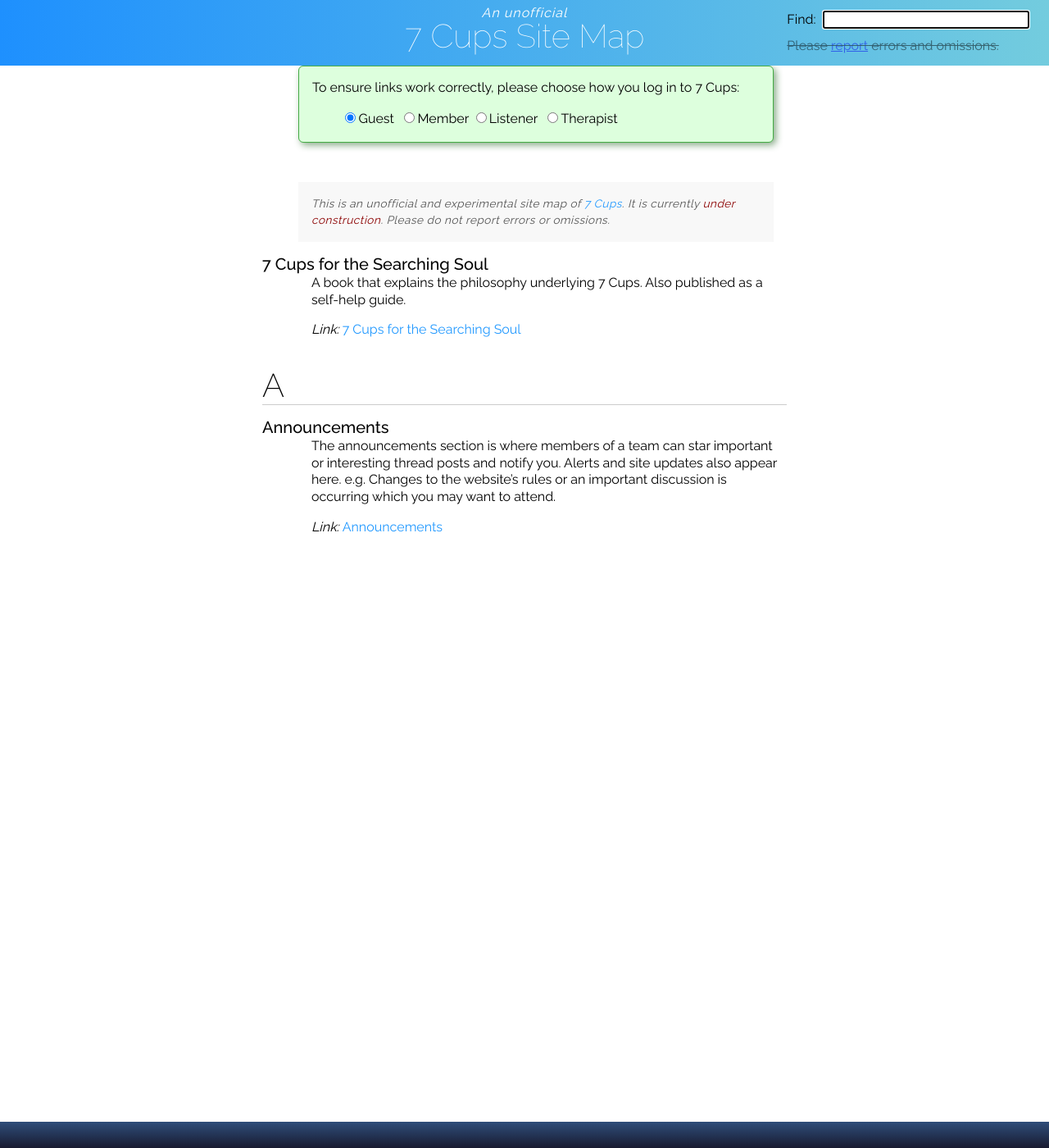
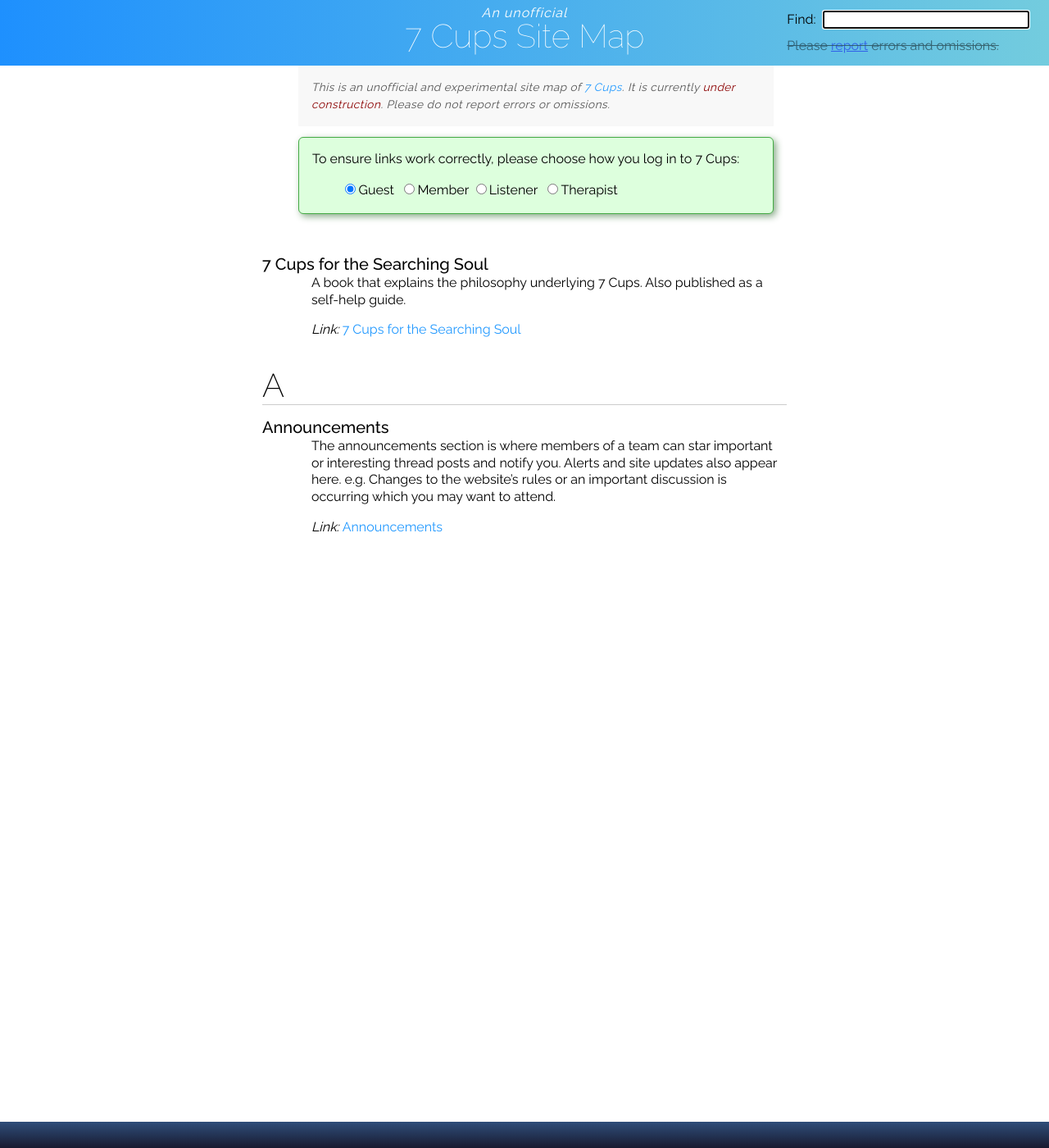
Before and after one commit to RarelyCharlie/rarelycharlie.github.io, a Jekyll site: the page built from sitemap.md, in a window 1280 px wide and 1400 px high. Shown: the whole window at 82% size. Built offline with Jekyll 4.4.1, drawn with Linux system fonts in a browser that asks for light colours; nearby versions of some CDN libraries.

Commit message:
move client info after preface

```diff
--- a/_layouts/sitemap.html
+++ b/_layouts/sitemap.html
@@ -49,7 +49,7 @@ a[href]:hover {text-decoration: underline;}
 
 .link::before {content: "Link: "; font-style: italic;}
 
-#client {background: #dfd; margin: 0 16px 48px 44px; padding: 16px 16px 1px 16px; border: 1px solid #4a4; border-radius: 6px; box-shadow: 3px 3px 8px #8a8;}
+#client {display: none; background: #dfd; margin: 0 16px 48px 44px; padding: 16px 16px 1px 16px; border: 1px solid #4a4; border-radius: 6px; box-shadow: 3px 3px 8px #8a8;}
 #client p {margin-left: 0;}
 #client p:last-child {margin-left: 2em;}
 #client .wrapper {display: inline-block;}
@@ -138,8 +138,6 @@ document.addEventListener('DOMContentLoaded', function () {
 <strike style="opacity: .5;">Please <a href="http://bit.ly/2dt3pXT" title="7 Cups forum thread">report</a> errors and omissions.</strike></p>
 </form>
 </div></div>
-<div id="content">
-<p id="nohash" class="hidden">The hashtag <span id="badhash"></span> cannot be found.</p>
 
 <div id="client">
 <p>To ensure links work correctly, please choose how you log in to 7 Cups:</p>
@@ -153,8 +151,14 @@ document.addEventListener('DOMContentLoaded', function () {
 </span>
 </p>
 </div>
+
+<div id="content">
+<p id="nohash" class="hidden">The hashtag <span id="badhash"></span> cannot be found.</p>
 {{ content }}
 </div>
 <div id="footer"></div>
+<script>
+$('#client').insertAfter($('.preface').last()).show()
+</script>
 </body>
 </html>
```
